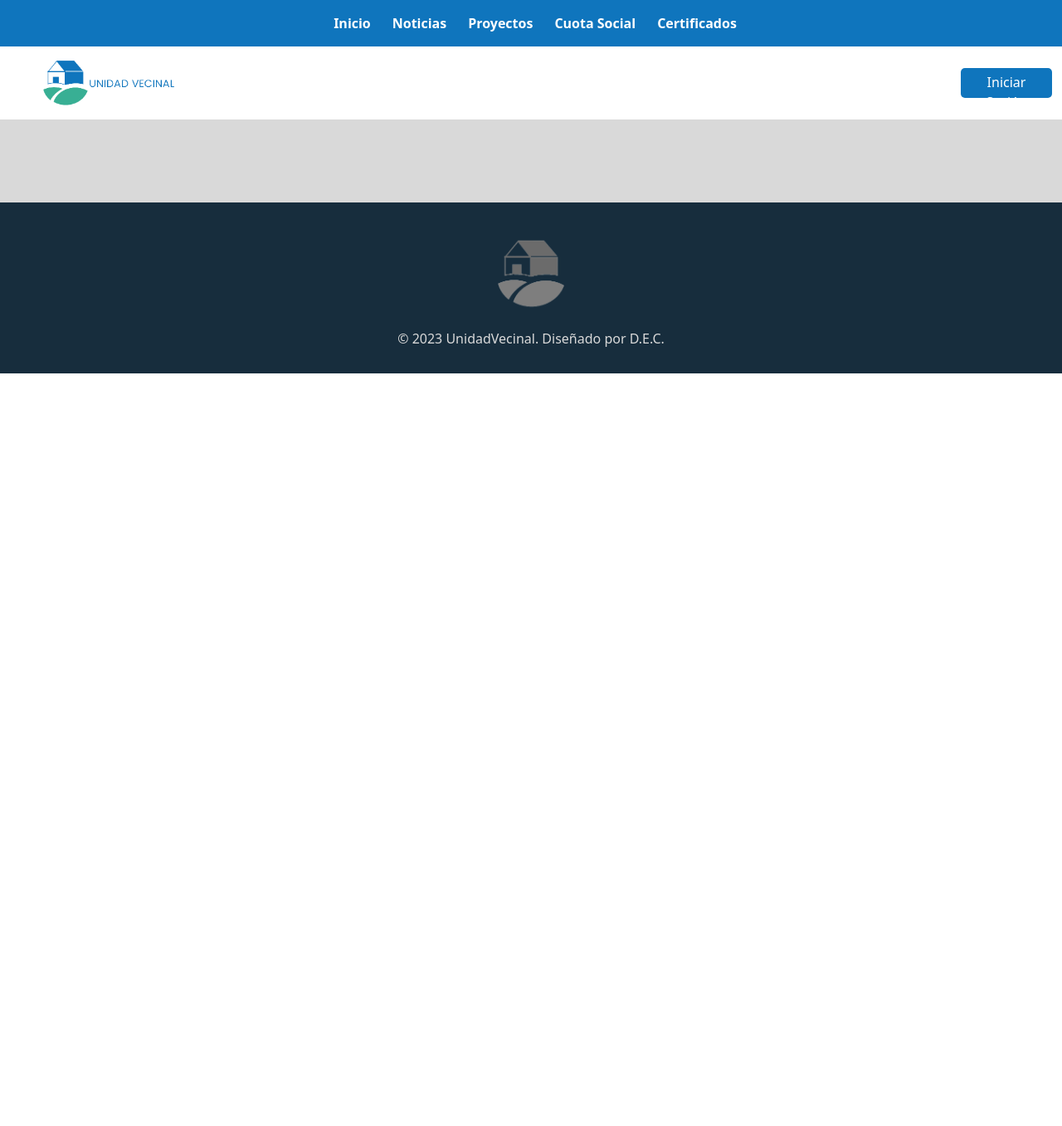
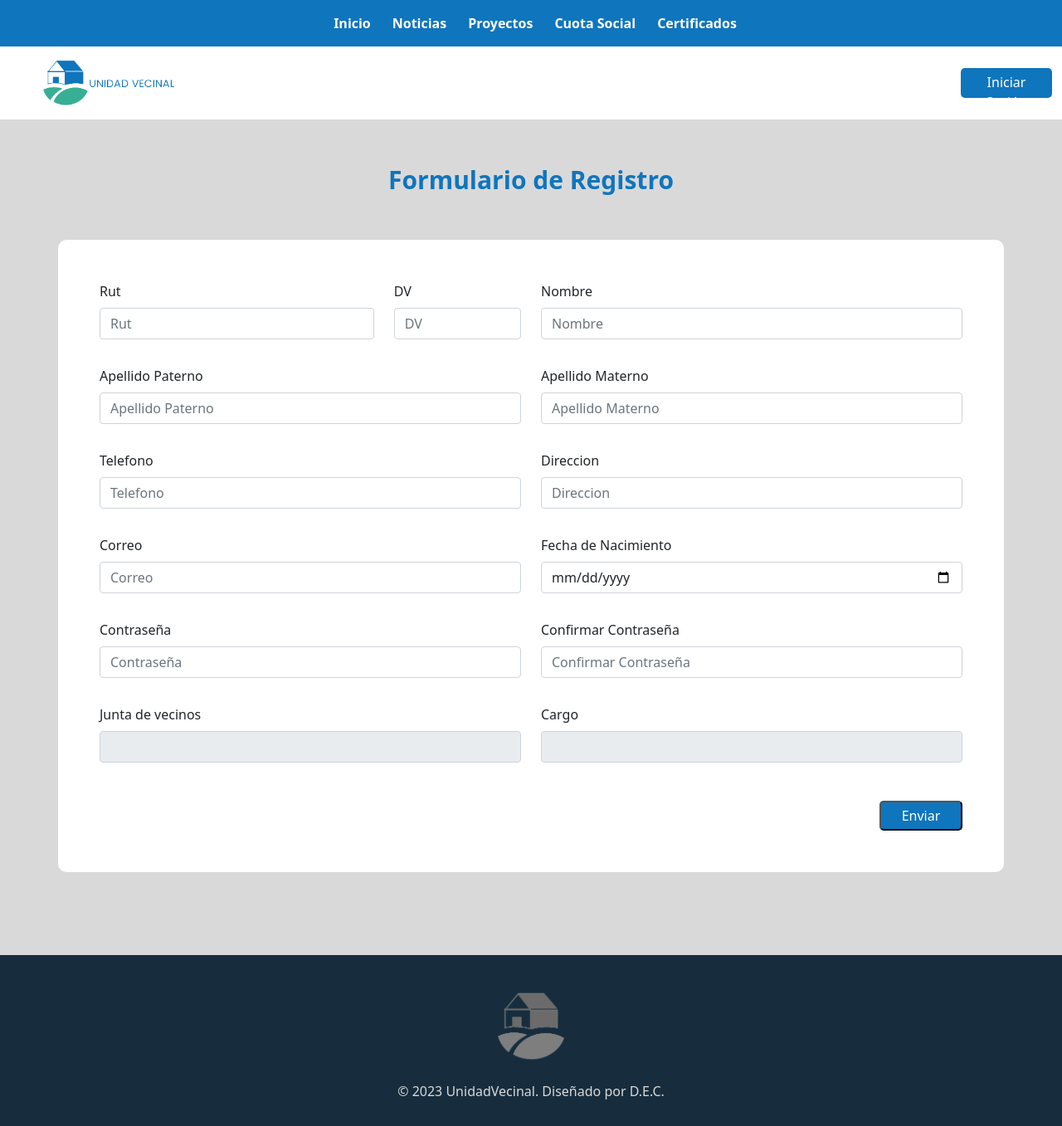
Before and after one commit to DillanJara/UnidadVecinal, a Django app: template principal/templates/registrarPresidente.html in a window 1280 px wide. Shown: the whole page at 83% size. Before the commit the page ends 450 px from the top, so only its background shows below. Run offline with Django 4.2, Linux system fonts and the light colour scheme; the template is opened without the code that fills it: values that come from a table or form of the project are taken from there, others are empty; some libraries are stand-ins or nearby versions.

Commit message:
Formulario de junta de vecinos y de presidente

```diff
--- a/BD/datos/insert_cargo.sql
+++ b/BD/datos/insert_cargo.sql
@@ -1,4 +1,4 @@
-INSERT INTO `cargo`
+INSERT INTO `principal_cargo`
     (`car_nombre`)
 VALUES
     ('Presidente'),
--- a/BD/datos/insert_regiones_y_comunas.sql
+++ b/BD/datos/insert_regiones_y_comunas.sql
@@ -1,4 +1,4 @@
-INSERT INTO `region`
+INSERT INTO `principal_region`
     (`reg_nombre`)
 VALUES
     ('Region de Arica y Parinacota'),
@@ -18,7 +18,7 @@ VALUES
     ('Region Aysen del General Carlos Ibanez del Campo'),
     ('Region de Magallanes y de la Antartica Chilena');
 
-INSERT INTO `comuna` (`com_nombre`, `REGION_reg_id`)
+INSERT INTO `principal_comuna` (`com_nombre`, `REGION_reg_id`)
 VALUES
     ("Arica", "1"),
     ("Camarones", "1"),
--- a/UnidadVecinal/urls.py
+++ b/UnidadVecinal/urls.py
@@ -24,5 +24,6 @@ urlpatterns = [
     path('index/', verIndex, name="index"),
     path('login/', verLogin, name="login"),
     path('registrarMiembro/', registrarMiembro, name="registrarMiembro"),
-    path('registrarJuntaVecinos/', registrarJunta, name="registrarJuntaVecinos")
+    path('registrarJuntaVecinos/', registrarJunta, name="registrarJuntaVecinos"),
+    path('registrarPresidente/<int:jun_id>', registrarPresidente, name="registrarPresidente")
 ]
--- a/principal/forms.py
+++ b/principal/forms.py
@@ -1,5 +1,6 @@
 from django import forms
 from .models import *
+from datetime import date
 import re
 
 """
@@ -13,22 +14,42 @@ class AgregarJuntaVecinos(forms.Form):
     jun_mision = forms.CharField(label="Mision", max_length=300, widget=forms.Textarea())
     comuna_com_id = forms.ModelChoiceField(queryset=Comuna.objects.all(), label="Comuna")
 """
+def validar_rut(rut_numero, rut_verificador):
+    digito_verificador = '0' if rut_verificador.lower() == 'k' else rut_verificador
+    # Calcular el dígito verificador esperado
+    suma = 0
+    multiplicador = 2
+    for digito in reversed(rut_numero):
+        suma += int(digito) * multiplicador
+        multiplicador += 1
+        if multiplicador > 7:
+            multiplicador = 2
+
+    resto = suma % 11
+    digito_esperado = 11 - resto if resto > 1 else 0
+
+    # Comparar el dígito verificador calculado con el proporcionado
+    if str(digito_esperado) == digito_verificador:
+        return True
+    else:
+        return False
+
 
 class AgregarJuntaVecinos(forms.ModelForm):
-    jun_nombre = forms.CharField(label="Nombre de la Junta de Vecinos", max_length=50)
+    jun_nombre          = forms.CharField(label="Nombre de la Junta de Vecinos", max_length=50)
     jun_fecha_fundacion = forms.DateField(widget=forms.TextInput(attrs={"type": "date"}), label="Fecha de fundacion")
-    jun_nombre_villa = forms.CharField(label="Nombre de la Unidad Territorial", max_length=50)
-    jun_telefono = forms.RegexField(regex=r'^\+569\d{8}$', max_length=12, label="Telefono", error_messages={
+    jun_nombre_villa    = forms.CharField(label="Nombre de la Unidad Territorial", max_length=50)
+    jun_telefono        = forms.RegexField(regex=r'^\+569\d{8}$', max_length=12, label="Telefono", error_messages={
             "formato": "El formato del numero debe ser +56912345678"
         })
-    jun_correo = forms.EmailField(max_length=254, label="Correo")
-    jun_direccion = forms.CharField(label="Direccion de Casa Central", max_length=100)
-    jun_mision = forms.CharField(label="Mision", max_length=300, widget=forms.Textarea(attrs={"rows": "3"}))
-    jun_comuna = forms.CharField(label="Comuna", max_length=50, widget=forms.TextInput(attrs={
+    jun_correo          = forms.EmailField(max_length=254, label="Correo")
+    jun_direccion       = forms.CharField(label="Direccion de Casa Central", max_length=100)
+    jun_mision          = forms.CharField(label="Mision", max_length=300, widget=forms.Textarea(attrs={"rows": "3"}))
+    jun_comuna          = forms.CharField(label="Comuna", max_length=50, widget=forms.TextInput(attrs={
         "list": "opcionesComunas"}))
 
     class Meta:
-        model = JuntaVecinos
+        model   = JuntaVecinos
         exclude = ('comuna_com', "jun_correo")
 
     def clean_jun_correo(self):
@@ -47,3 +68,85 @@ class AgregarJuntaVecinos(forms.ModelForm):
                 return jun_telefono
             else:
                 raise forms.ValidationError("El formato del numero debe ser +56 9 1234 5678")
+
+    def clean_jun_comuna(self):
+        jun_comuna = self.cleaned_data.get('jun_comuna')
+        if Comuna.objects.filter(com_nombre=jun_comuna).count() > 0:
+            return jun_comuna
+        else:
+            raise forms.ValidationError("Ingrese una comuna existente")
+
+
+class AgregarPresidente(forms.ModelForm):
+    mie_rut              = forms.IntegerField(label="Rut", max_value=99999999, min_value=1)
+    mie_dv               = forms.CharField(max_length=1, label="DV")
+    mie_nombre           = forms.CharField(max_length=30, label="Nombre")
+    mie_ap_paterno       = forms.CharField(max_length=30, label="Apellido Paterno")
+    mie_ap_materno       = forms.CharField(max_length=30, label="Apellido Materno")
+    mie_telefono         = forms.RegexField(regex=r'^\+569\d{8}$', max_length=12, label="Telefono", error_messages={
+            "formato": "El formato del numero debe ser +56912345678"
+        })
+    mie_direccion        = forms.CharField(max_length=30, label="Direccion")
+    mie_correo           = forms.EmailField(max_length=245, label="Correo")
+    mie_fecha_nacimiento = forms.DateField(label="Fecha de Nacimiento", widget=forms.TextInput(attrs={
+        "type": "date"
+    }))
+    mie_password         = forms.CharField(max_length=100, label="Contraseña", widget=forms.PasswordInput())
+    mie_password_2       = forms.CharField(max_length=100, label="Confirmar Contraseña", widget=forms.PasswordInput())
+
+    class Meta:
+        model   = Miembro
+        fields = ["mie_rut", "mie_dv", "mie_nombre", "mie_ap_paterno", "mie_ap_materno",]
+        """exclude = ("mie_estado", "junta_vecinos_jun", "cargo_car", "mie_dv", "mie_fecha_nacimiento",
+            "mie_telefono", "mie_correo", )"""
+
+    def clean_mie_dv(self):
+        mie_rut = self.cleaned_data.get('mie_rut')
+        mie_dv = self.cleaned_data.get('mie_dv')
+        regex_dv = r'^[0-9kK]$'
+        if re.match(regex_dv, mie_dv):
+            if validar_rut(str(mie_rut), mie_dv):
+                return mie_dv
+            else:
+                raise forms.ValidationError("Ingrese un digito verificador valido")
+        else:
+            raise forms.ValidationError("Ingrese un digito verificador valido")
+
+
+    def clean_mie_fecha_nacimiento(self):
+        mie_fecha_nacimiento = self.cleaned_data.get('mie_fecha_nacimiento')
+        fecha_actual = date.today()
+
+        edad = fecha_actual.year - mie_fecha_nacimiento.year - ((fecha_actual.month, fecha_actual.day) < (mie_fecha_nacimiento.month, mie_fecha_nacimiento.day))
+
+        # Realiza la validación
+        if edad < 18:
+            raise forms.ValidationError("Debes ser mayor de 18 años para registrarte.")
+        else :
+            return mie_fecha_nacimiento
+
+    def clean_mie_telefono(self):
+        mie_telefono = self.cleaned_data.get('mie_telefono')
+        patron = r"^\+569\d{8}$"
+        if Miembro.objects.filter(mie_telefono=mie_telefono).count() > 0:
+            raise forms.ValidationError("Este telefono ya se encuentra registrado")
+        else:
+            if bool(re.match(patron, mie_telefono)):
+                return mie_telefono
+            else:
+                raise forms.ValidationError("El formato del numero debe ser +56 9 1234 5678")
+
+    def clean_mie_correo(self):
+        mie_correo = self.cleaned_data.get('mie_correo')
+        if Miembro.objects.filter(mie_correo=mie_correo).count() > 0:
+            raise forms.ValidationError("Este correo ya se encuentra registrado")
+        return mie_correo
+
+    def clean_mie_password_2(self):
+        mie_password = self.cleaned_data.get('mie_password')
+        mie_password_2 = self.cleaned_data.get('mie_password_2')
+
+        if mie_password == mie_password_2:
+            return mie_password_2
+        else:
+            raise forms.ValidationError("Las contraseñas no coinciden")
--- a/principal/static/styles/estilos.css
+++ b/principal/static/styles/estilos.css
@@ -2,6 +2,21 @@
     margin: 0;
     padding: 0;
     box-sizing: border-box;
+}
+
+
+::-webkit-scrollbar {
+    width: 10px;
+}
+
+::-webkit-scrollbar-track {
+    background-color: #D9D9D9;
+}
+
+::-webkit-scrollbar-thumb {
+    background: #D9D9D9;
+    border: 1px #0F75BD solid;
+    border-radius: 10px;
 }
 
 .all-content {
@@ -474,4 +489,13 @@ html {
     text-align: center;
 }
 
-/* home container */
+/* contenedor registro junta vecinos */
+
+.contenedor-registro-junta {
+    border-radius: 10px;
+    border: #0F75BD solid 2px;
+    padding: 5%;
+    width: 65%;
+}
+
+/* contenedor registro junta vecinos */
--- a/principal/templates/layouts/base.html
+++ b/principal/templates/layouts/base.html
@@ -1,6 +1,5 @@
 <!DOCTYPE html>
 <html lang="es">
-
 <head>
     {% load static %}
     <meta charset="UTF-8">
--- a/principal/templates/registrarPresidente.html
+++ b/principal/templates/registrarPresidente.html
@@ -1,7 +1,63 @@
 {% extends 'layouts/base.html' %}
-
+{% load django_bootstrap5 %}
 {% load static %}
 
 {% block content %}
 
+<section class="form" id="form">
+    <div class="heading"><span>Formulario de Registro</span></div>
+    <div class="container">
+        <form method="POST">
+            {% csrf_token %}
+            <!--Dos Input tipo Texto en 2 columnas de 6 -->
+            <div class="row">
+                <div class="col-md-4  mb-3">
+                    {% bootstrap_field form.mie_rut %}
+                </div>
+                <div class="col-md-2  mb-3">
+                    {% bootstrap_field form.mie_dv %}
+                </div>
+
+                <div class="col-md-6  mb-3">
+                    {% bootstrap_field form.mie_nombre %}
+                </div>
+                <div class="col-md-6  mb-3">
+                    {% bootstrap_field form.mie_ap_paterno %}
+                </div>
+                <div class="col-md-6  mb-3">
+                    {% bootstrap_field form.mie_ap_materno %}
+                </div>
+                <div class="col-md-6  mb-3">
+                    {% bootstrap_field form.mie_telefono %}
+                </div>
+                <div class="col-md-6  mb-3">
+                    {% bootstrap_field form.mie_direccion %}
+                </div>
+                <div class="col-md-6  mb-3">
+                    {% bootstrap_field form.mie_correo %}
+                </div>
+                <div class="col-md-6  mb-3">
+                    {% bootstrap_field form.mie_fecha_nacimiento %}
+                </div>
+                <div class="col-md-6  mb-3">
+                    {% bootstrap_field form.mie_password %}
+                </div>
+                <div class="col-md-6  mb-3">
+                    {% bootstrap_field form.mie_password_2 %}
+                </div>
+                <div class="col-md-6  mb-3">
+                    <label class="form-label" for="junta_vecinos_jun">Junta de vecinos</label>
+                    <input type="text" id="junta_vecinos_jun" name="junta_vecinos_jun" class="form-control" readonly value="{{ juntaVecinos.jun_nombre }}">
+                </div>
+                <div class="col-md-6  mb-3">
+                    <label class="form-label" for="cargo_car">Cargo</label>
+                    <input type="text" id="cargo_car" name="cargo_car" class="form-control" readonly value="{{ cargo.car_nombre}}">
+                </div>
+                <div class="text-end">
+                    <button id="form-btn">Enviar</button>
+                </div>
+        </form>
+    </div>
+</section>
+
 {% endblock %}
```
Also changed, not shown: principal/models.py (+70 -124 lines), principal/templates/registrarJunta.html (+4 -6 lines), principal/views.py (+32 -1 lines), principal/migrations/0001_initial.py, principal/migrations/0002_rename_mie_fecha_nacimento_miembro_mie_fecha_nacimiento.py (added).
